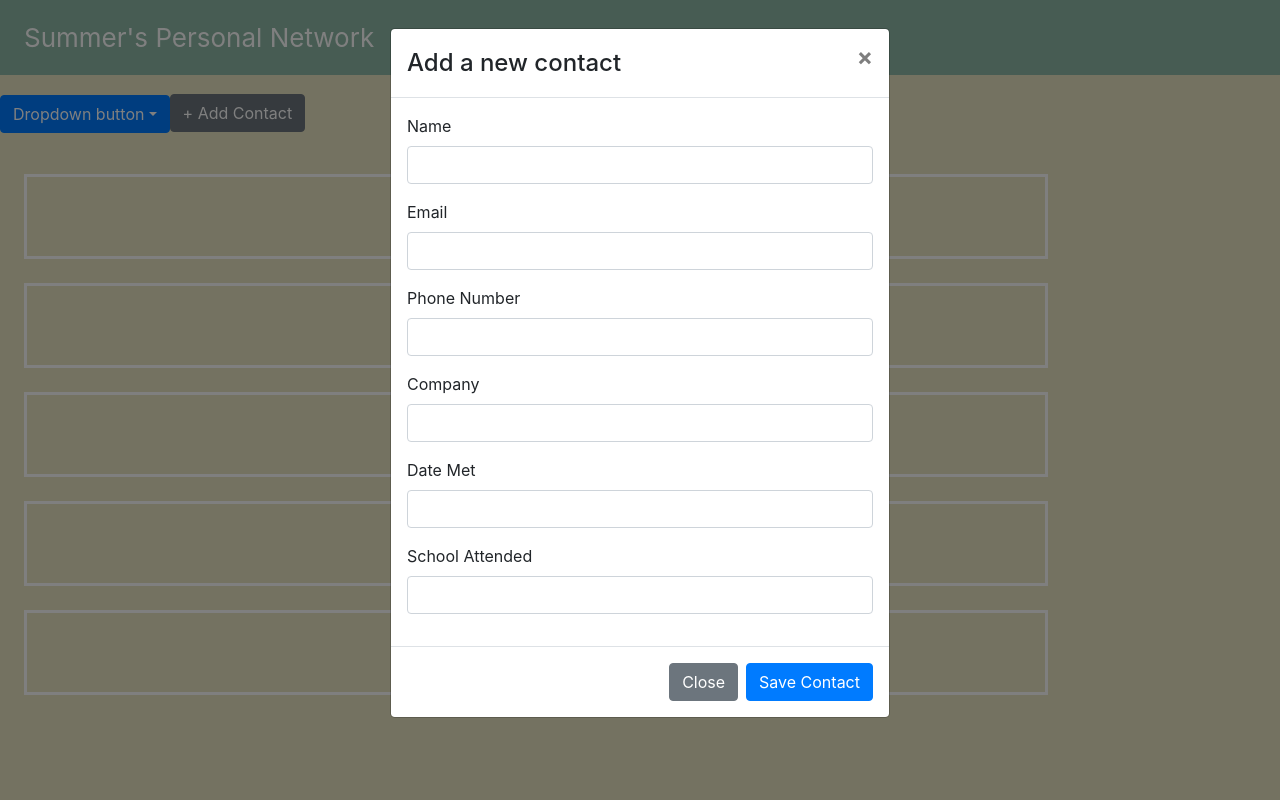
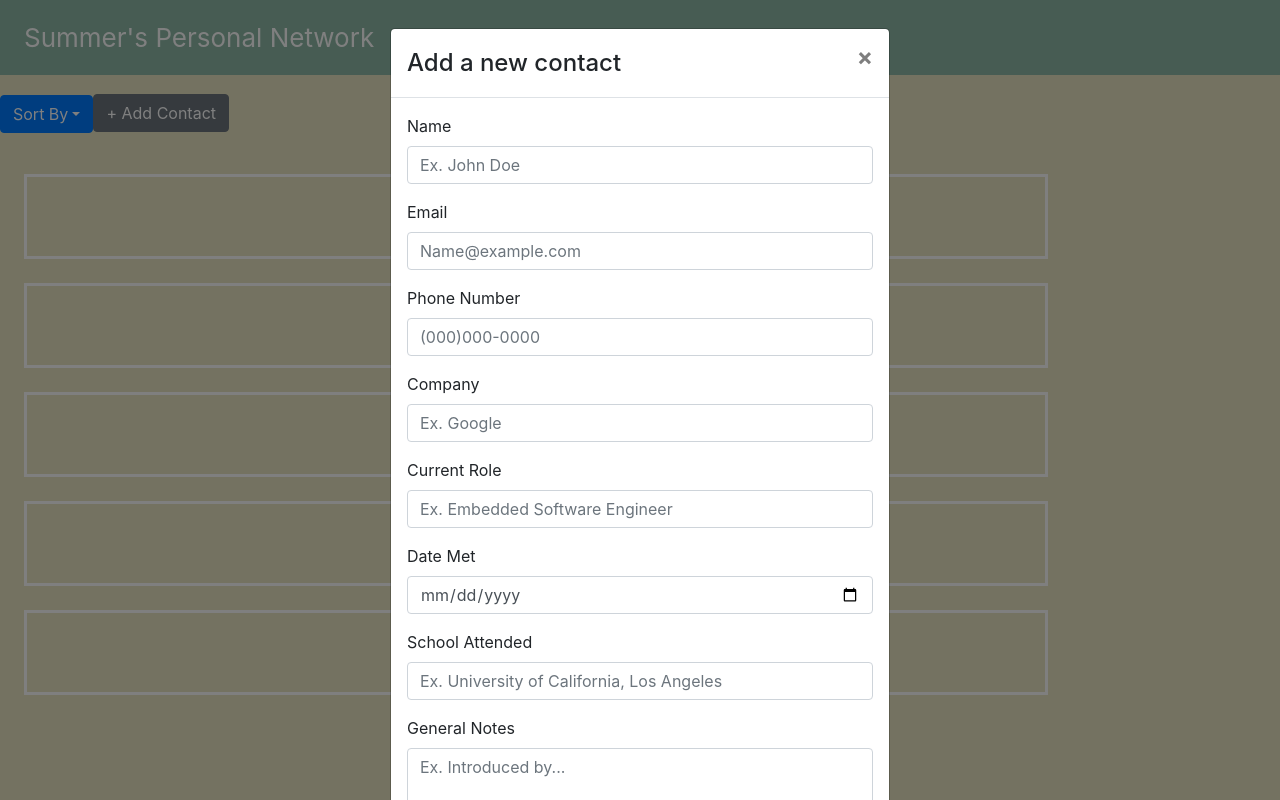
Before and after one commit to cs130-w21/4, a React (Create React App) app in the folder frontend/: page / in a window 1280 px wide. Both pictures are taken after a click on the button "+ Add Contact". Built offline with nearby package versions, Linux system fonts and the light colour scheme.

Commit message:
visual edits

```diff
--- a/frontend/src/filter-bar.js
+++ b/frontend/src/filter-bar.js
@@ -8,6 +8,9 @@ import ModalDialog from 'react-bootstrap/ModalDialog'
 import ModalHeader from 'react-bootstrap/ModalHeader'
 import ModalBody from 'react-bootstrap/ModalBody'
 import ModalTitle from 'react-bootstrap/ModalTitle'
+import InputGroup from 'react-bootstrap/InputGroup'
+import Form from 'react-bootstrap/Form'
+import FormControl from 'react-bootstrap/FormControl'
 
 
 export default class FilterBar extends React.Component {
@@ -37,10 +40,12 @@ export default class FilterBar extends React.Component {
 
           {/* <Button>+ Add Contact</Button> */}
 
-        <DropdownButton id="dropdown-basic-button" title="Dropdown button">
-          <Dropdown.Item href="#/action-1">Action</Dropdown.Item>
-          <Dropdown.Item href="#/action-2">Another action</Dropdown.Item>
-          <Dropdown.Item href="#/action-3">Something else</Dropdown.Item>
+        <DropdownButton id="dropdown-basic-button" title="Sort By">
+          <Dropdown.Item href="#/action-1">First Name A-Z</Dropdown.Item>
+          <Dropdown.Item href="#/action-2">Last Name A-Z</Dropdown.Item>
+          <Dropdown.Item href="#/action-3">Role A-Z</Dropdown.Item>
+          <Dropdown.Item href="#/action-4">Company A-Z</Dropdown.Item>
+          <Dropdown.Item href="#/action-5">Newly Added</Dropdown.Item>
         </DropdownButton>
 
         <>
@@ -58,44 +63,50 @@ export default class FilterBar extends React.Component {
                 <div className="form-group">
                   <label className="control-label">Name</label>
                   <div>
-                    <input type="name" className="form-control input-sm" name="name" value="">
-                    </input>
+                    <Form.Control type="name" placeholder="Ex. John Doe" />
                   </div>
                 </div>
                 <div className="form-group">
                   <label className="control-label">Email</label>
                   <div>
-                    <input type="email" className="form-control input-sm" name="email" value="">
-                    </input>
+                    <Form.Control type="email" placeholder="Name@example.com" />
                   </div>
                 </div>
                 <div className="form-group">
                   <label className="control-label">Phone Number</label>
                   <div>
-                    <input type="number" className="form-control input-sm" name="phone number" value="">
-                    </input>
+                    <Form.Control type="phone number" placeholder="(000)000-0000" />
                   </div>
                 </div>
                 <div className="form-group">
                   <label className="control-label">Company</label>
                   <div>
-                    <input type="name" className="form-control input-sm" name="company" value="">
-                    </input>
+                    <Form.Control type="name" placeholder="Ex. Google" />
+                  </div>
+                </div>
+                <div className="form-group">
+                  <label className="control-label">Current Role</label>
+                  <div>
+                    <Form.Control type="name" placeholder="Ex. Embedded Software Engineer" />
                   </div>
                 </div>
                 <div className="form-group">
                   <label className="control-label">Date Met</label>
                   <div>
-                    <input type="name" className="form-control input-sm" name="date" value="">
-                    </input>
+                    <Form.Control type="date" placeholder="DD/MM/YYYY" />
                   </div>
                 </div>
                 <div className="form-group">
                   <label className="control-label">School Attended</label>
                   <div>
-                    <input type="name" className="form-control input-group-lg" name="school" value="">
-                    </input>
+                    <Form.Control type="name" placeholder="Ex. University of California, Los Angeles" />
                   </div>
+                </div>
+                <div className="form-group">
+                  <Form.Group controlId="exampleForm.ControlTextarea1">
+                    <Form.Label>General Notes</Form.Label>
+                    <Form.Control placeholder="Ex. Introduced by..." as="textarea" rows={3} />
+                  </Form.Group>
                 </div>
               </form>
             </Modal.Body>
```
Also changed, not shown: frontend/src/Popup.js (deleted, +0 -17 lines).
